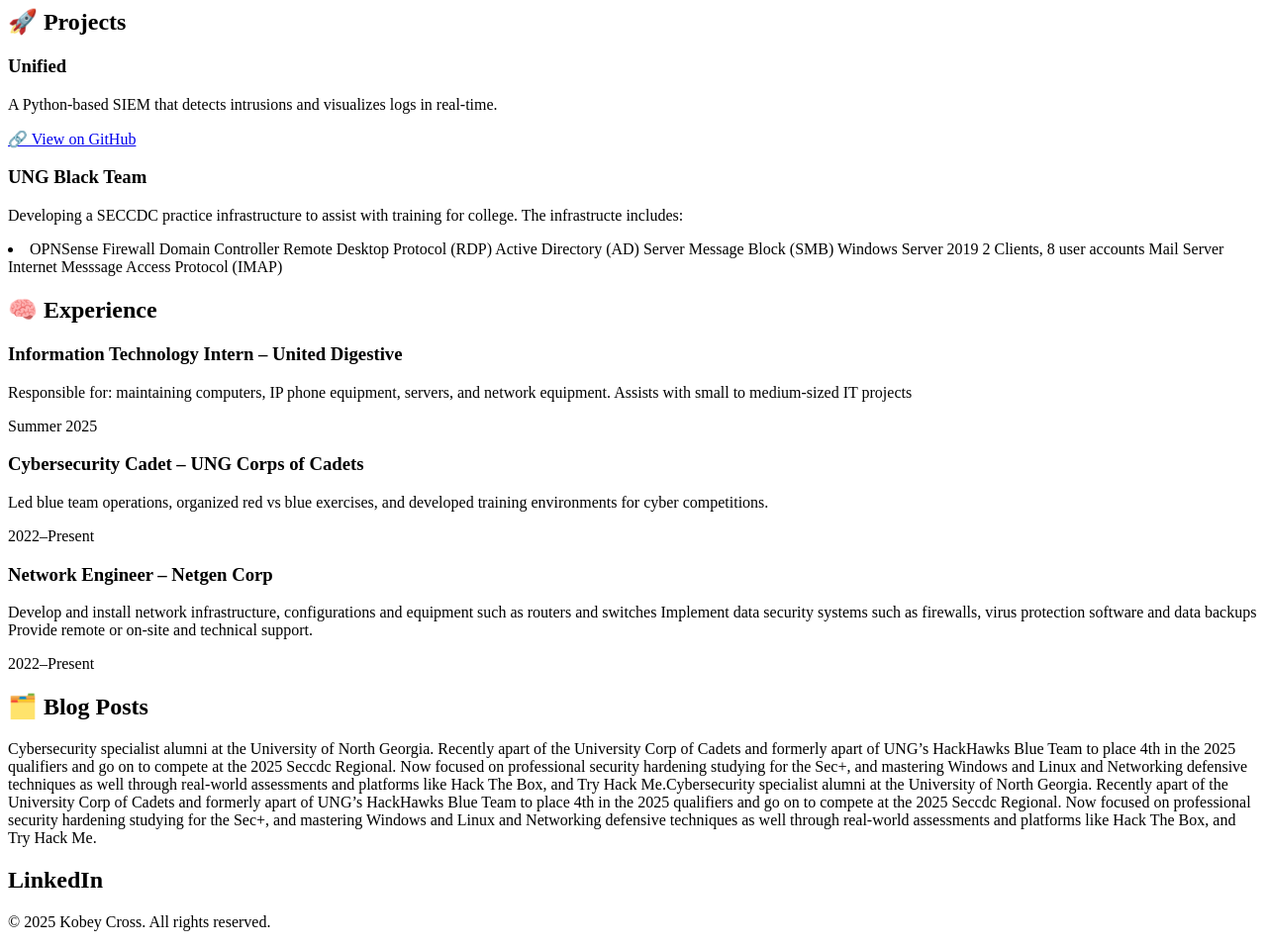
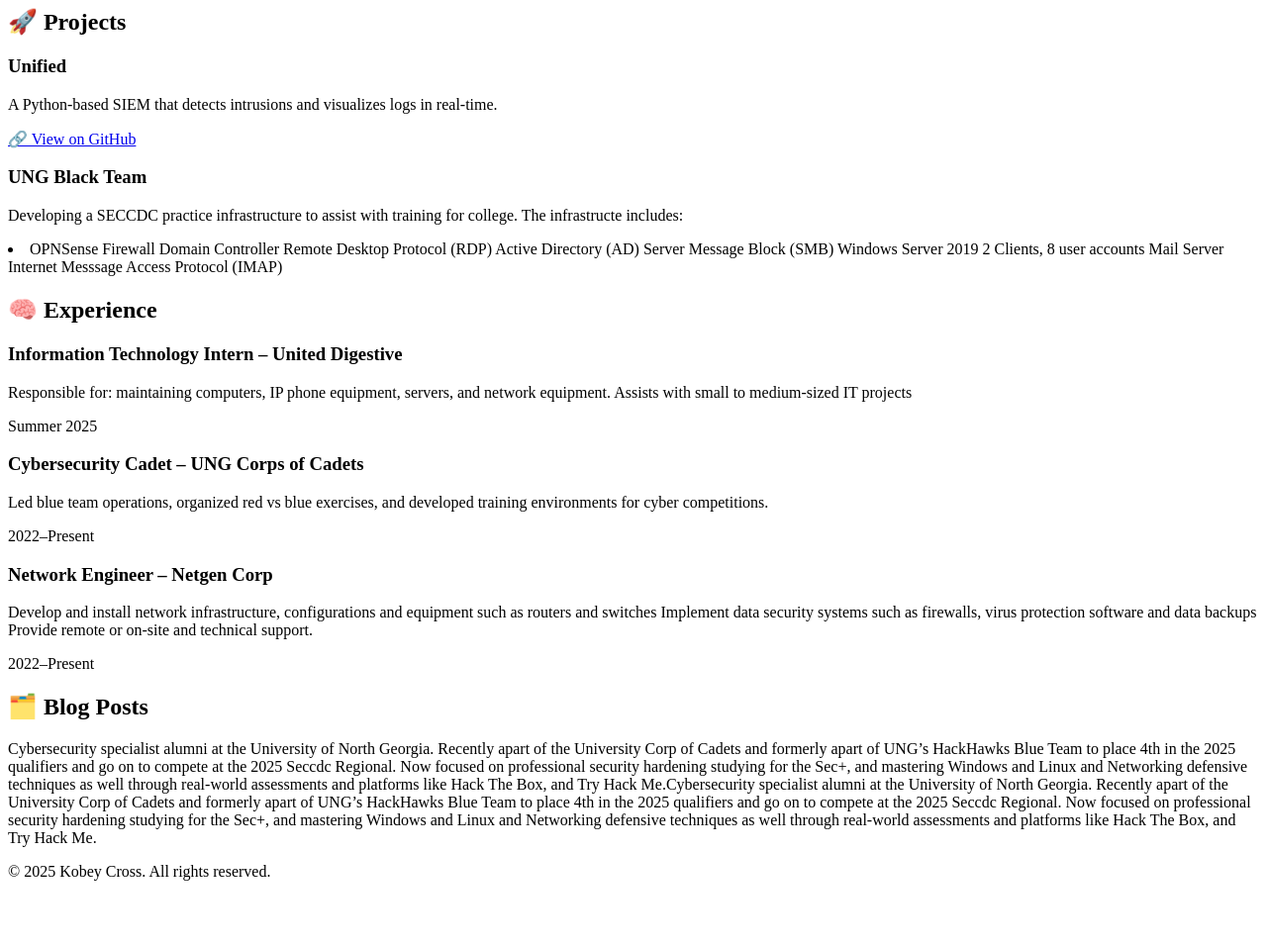
Before and after one commit to AKC27873/portfolio, a plain HTML site: page index.html in a window 1280 px wide. Shown: the whole page at 99% size. After the commit the page ends 906 px from the top, so only its background shows below. Drawn offline with Linux system fonts and the light colour scheme.

Commit message:
index.html
Updated Webpage

```diff
--- a/index.html
+++ b/index.html
@@ -51,7 +51,6 @@
 Cybersecurity specialist alumni at the University of North Georgia. Recently apart of the University Corp of Cadets and formerly apart of UNG’s HackHawks Blue Team to place 4th in the 2025 qualifiers and go on to compete at the 2025 Seccdc Regional. Now focused on professional security hardening studying for the Sec+, and mastering Windows and Linux and Networking defensive techniques as well through real-world assessments and platforms like Hack The Box, and Try Hack Me.Cybersecurity specialist alumni at the University of North Georgia. Recently apart of the University Corp of Cadets and formerly apart of UNG’s HackHawks Blue Team to place 4th in the 2025 qualifiers and go on to compete at the 2025 Seccdc Regional. Now focused on professional security hardening studying for the Sec+, and mastering Windows and Linux and Networking defensive techniques as well through real-world assessments and platforms like Hack The Box, and Try Hack Me.
 </p>
 <section id="postsSection">
-  <h2>LinkedIn</h2>
   <div id="blogPosts"></div>
 </section>
 <footer>
```
